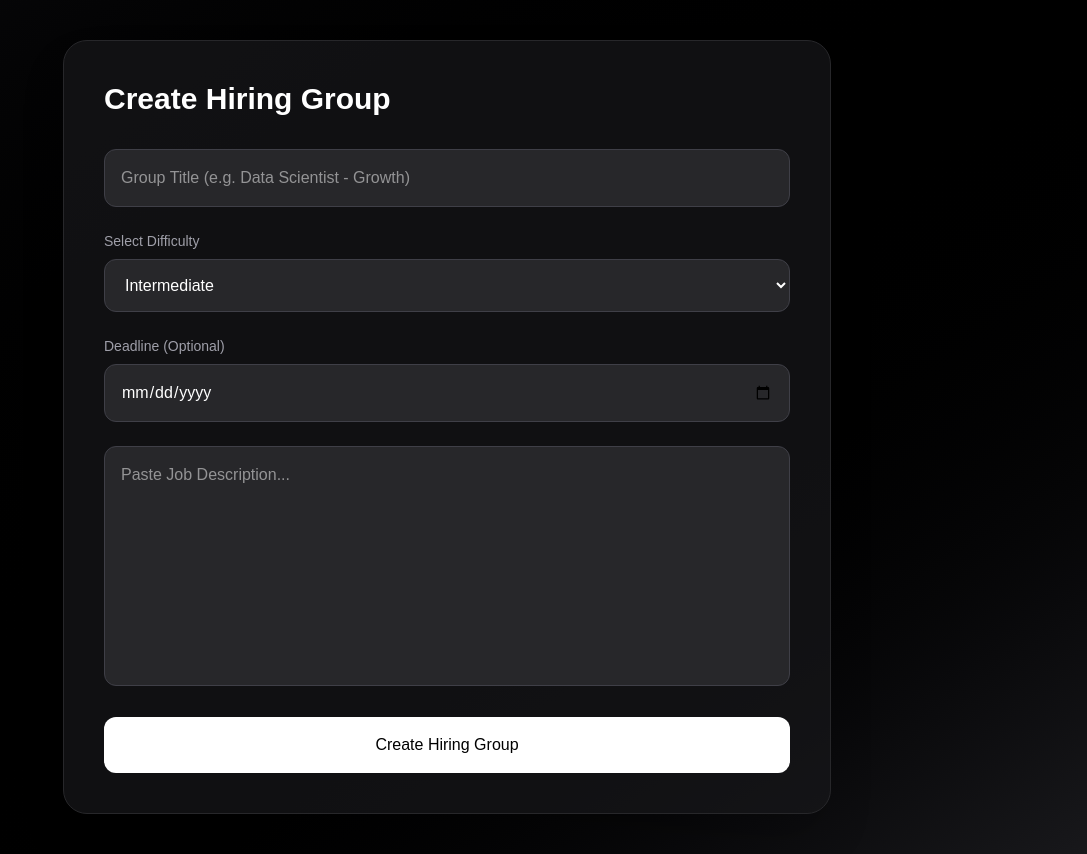
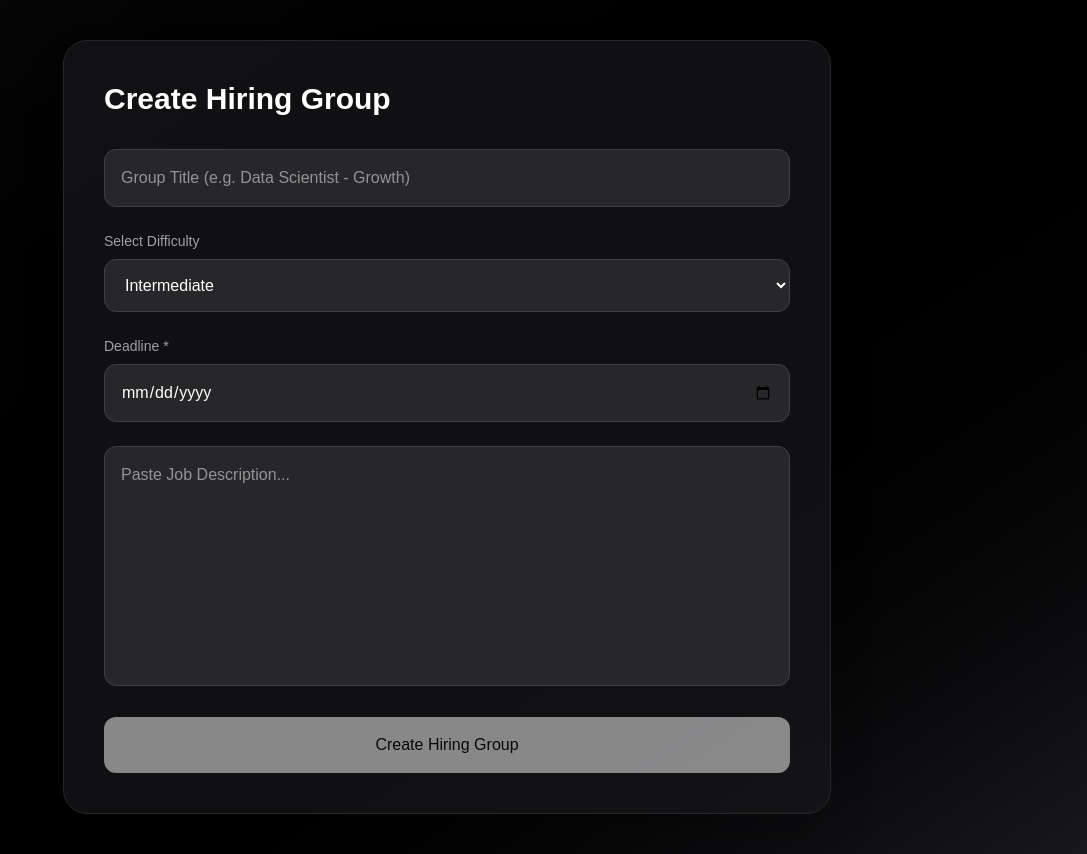
Before and after one commit to broisdead/interviu.ai, a Next.js app: page /create-group in a window 1280 px wide. Shown: the whole page, without its empty margins (193-1280 px from the left). Built offline with nearby package versions, Linux system fonts and the light colour scheme.

Commit message:
Require deadline and improve validation messages
Added validation for group creation fields and made deadline a required field.

```diff
--- a/app/create-group/page.tsx
+++ b/app/create-group/page.tsx
@@ -12,9 +12,26 @@ export default function CreateGroupPage() {
   const [deadline, setDeadline] = useState("");
   const [loading, setLoading] = useState(false);
 
+  const today = new Date().toISOString().split("T")[0];
+
   const handleCreate = async () => {
-    if (!title || !jd) {
-      alert("Please provide both title and job description.");
+    if (!title.trim()) {
+      alert("Please enter a group title.");
+      return;
+    }
+
+    if (!jd.trim()) {
+      alert("Please paste the job description.");
+      return;
+    }
+
+    if (!difficulty) {
+      alert("Please select a difficulty.");
+      return;
+    }
+
+    if (!deadline) {
+      alert("Please select a deadline.");
       return;
     }
 
@@ -28,7 +45,7 @@ export default function CreateGroupPage() {
           title,
           jd,
           difficulty,
-          deadline: deadline || null,
+          deadline,
         }),
       });
 
@@ -83,13 +100,15 @@ export default function CreateGroupPage() {
             </select>
           </div>
 
-          {/* Deadline */}
+          {/* Deadline (Now Required) */}
           <div>
             <label className="block text-sm text-zinc-400 mb-2">
-              Deadline (Optional)
+              Deadline *
             </label>
             <input
               type="date"
+              min={today}
+              required
               value={deadline}
               onChange={(e) => setDeadline(e.target.value)}
               className="w-full bg-zinc-800 border border-zinc-700 rounded-xl p-4"
@@ -107,7 +126,13 @@ export default function CreateGroupPage() {
           {/* Submit Button */}
           <button
             onClick={handleCreate}
-            disabled={loading}
+            disabled={
+              loading ||
+              !title.trim() ||
+              !jd.trim() ||
+              !difficulty ||
+              !deadline
+            }
             className="w-full bg-white text-black py-4 rounded-xl font-medium hover:opacity-90 transition disabled:opacity-50"
           >
             {loading ? "Generating Assessment..." : "Create Hiring Group"}
```
